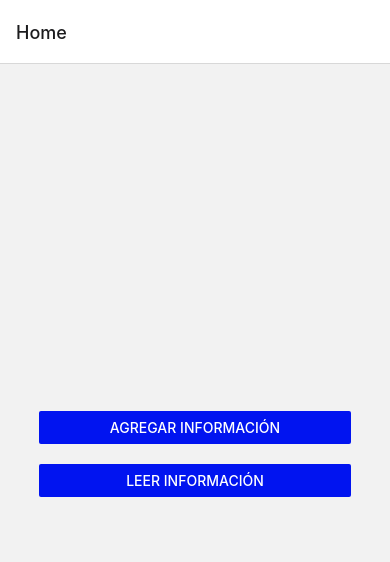
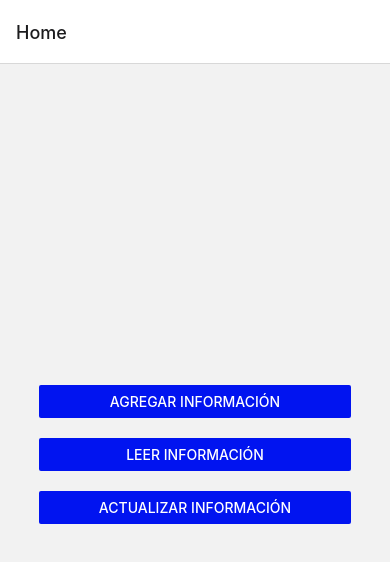
Before and after one commit to DanielGarridoLuna/CRUD, a React Native app: screen / in a window 390 px wide. Shown: the top 562 px of the page. Built offline with nearby package versions, Linux system fonts and the light colour scheme.

Commit message:
Cargar elementos touch

```diff
--- a/App.js
+++ b/App.js
@@ -5,6 +5,7 @@ import { createNativeStackNavigator } from '@react-navigation/native-stack';
 
 import SRadd from './Pantallas/SRadd';
 import SRread from './Pantallas/SRread';
+import SRupdate from './Pantallas/SRupdate';
 
 const styles = StyleSheet.create({
   Boton: {
@@ -40,6 +41,14 @@ function HomeScreen({ navigation }) {
       />
       </View>
 
+      <View  style={styles.Boton}>
+      <Button
+        title="Actualizar Información"
+        color="#0114F0"
+        onPress={() => navigation.navigate('Actualizar')}
+      />
+      </View>
+
     </View>
   );
 }
@@ -57,6 +66,11 @@ function ReadScreen({ navigation }) {
   );
 }
 
+function UpdateScreen({ navigation }) {
+  return (
+    <SRupdate/>
+  );
+}
 
 
 const Stack = createNativeStackNavigator();
@@ -68,6 +82,7 @@ function SRMain() {
         <Stack.Screen name="Home" component={HomeScreen} />
         <Stack.Screen name="Agregar" component={AddScreen} />
         <Stack.Screen name="Leer" component={ReadScreen} />
+        <Stack.Screen name="Actualizar" component={UpdateScreen} />
       </Stack.Navigator>
     </NavigationContainer>
   );
```
